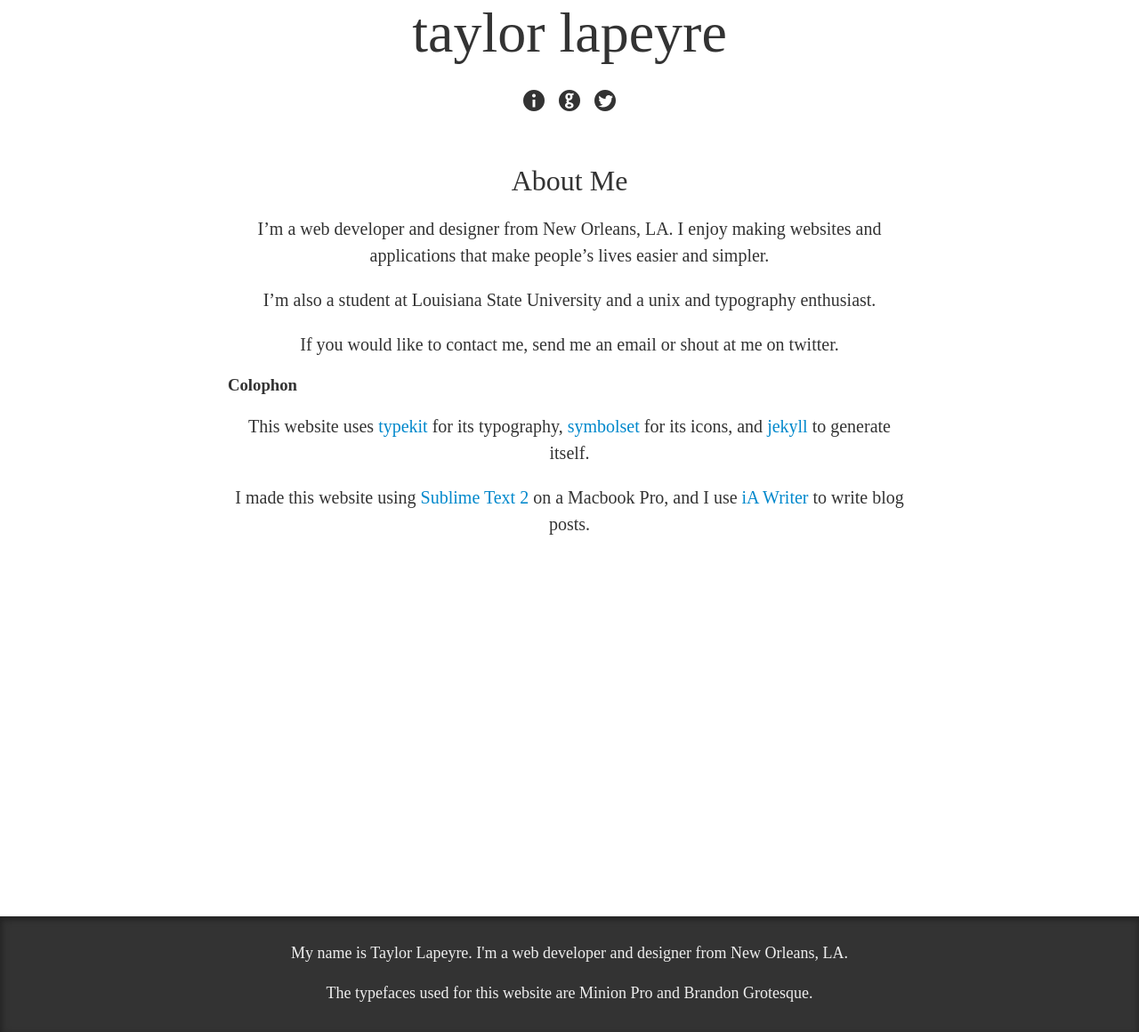
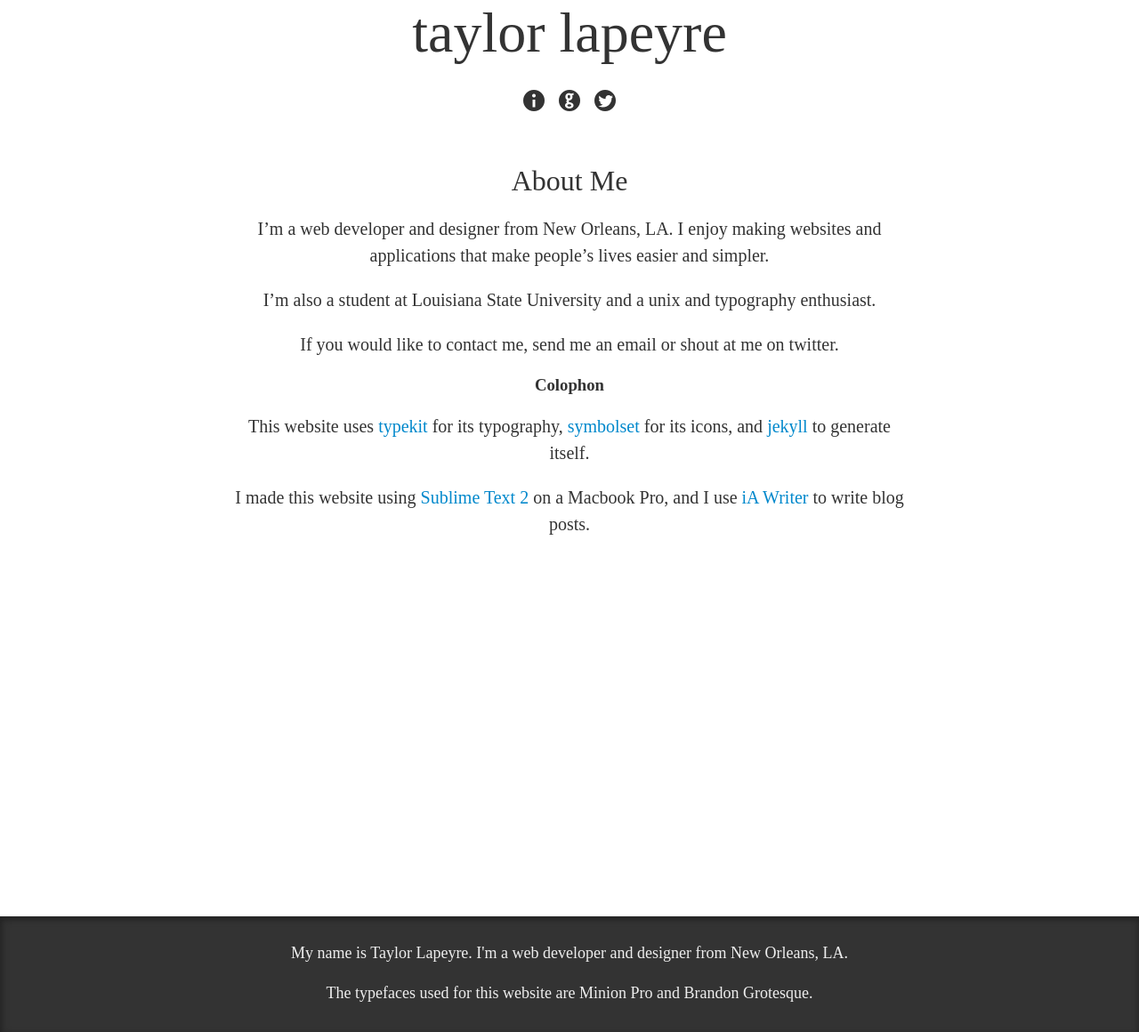
Before and after one commit to taylorlapeyre/taylorlapeyre.github.io, a Jekyll site: the page built from about.md, in a window 1280 px wide. Shown: the whole page at 89% size. Built offline with Jekyll 4.4.1, drawn with Linux system fonts in a browser that asks for light colours.

Commit message:
center h3s

```diff
--- a/css/taylorlapeyre.css
+++ b/css/taylorlapeyre.css
@@ -53,7 +53,7 @@ article date {
   text-align: center;
 }
 
-article h2, .page p, footer { text-align: center; }
+article h2, article h3,.page p, footer { text-align: center; }
 
 /* Typography */
 
```
